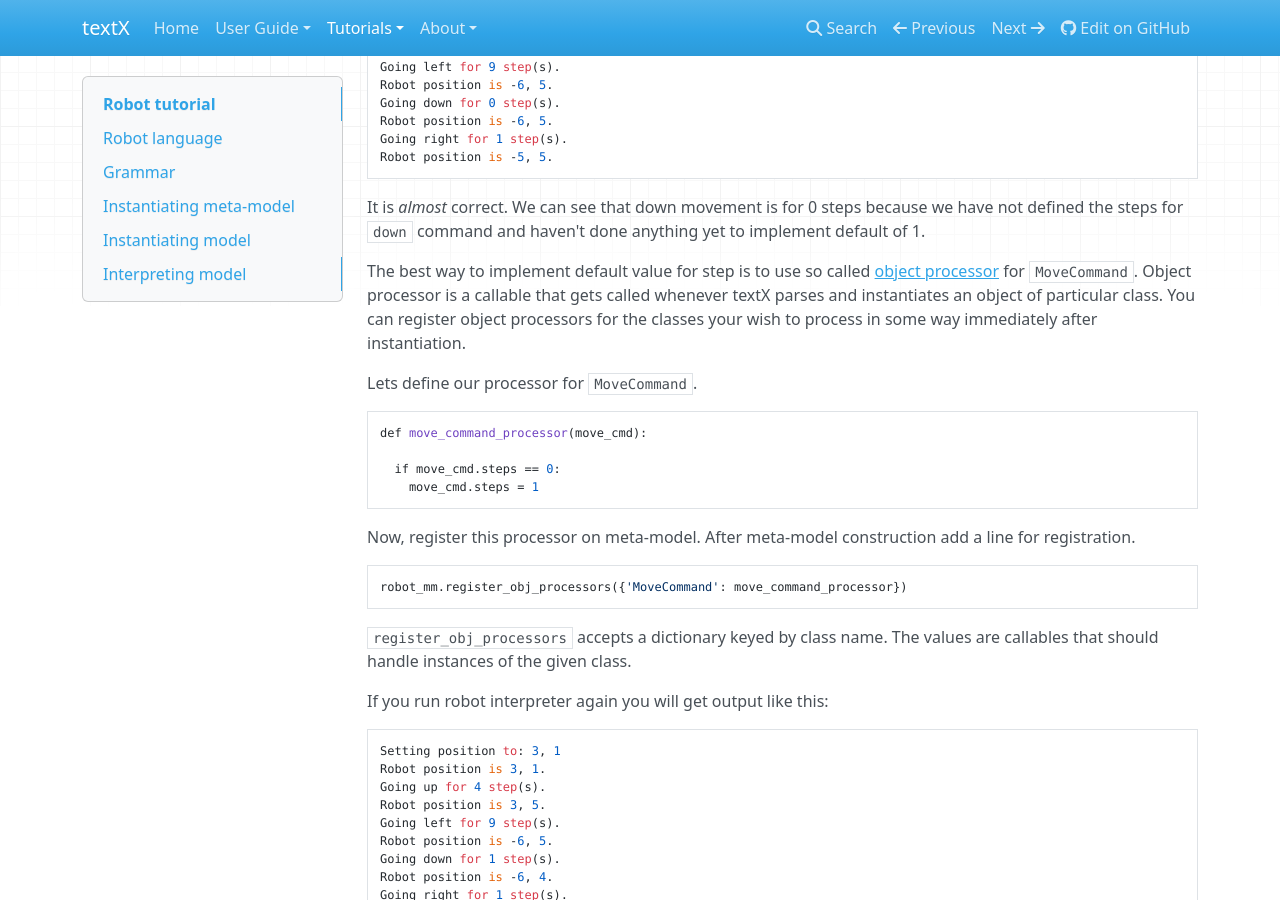
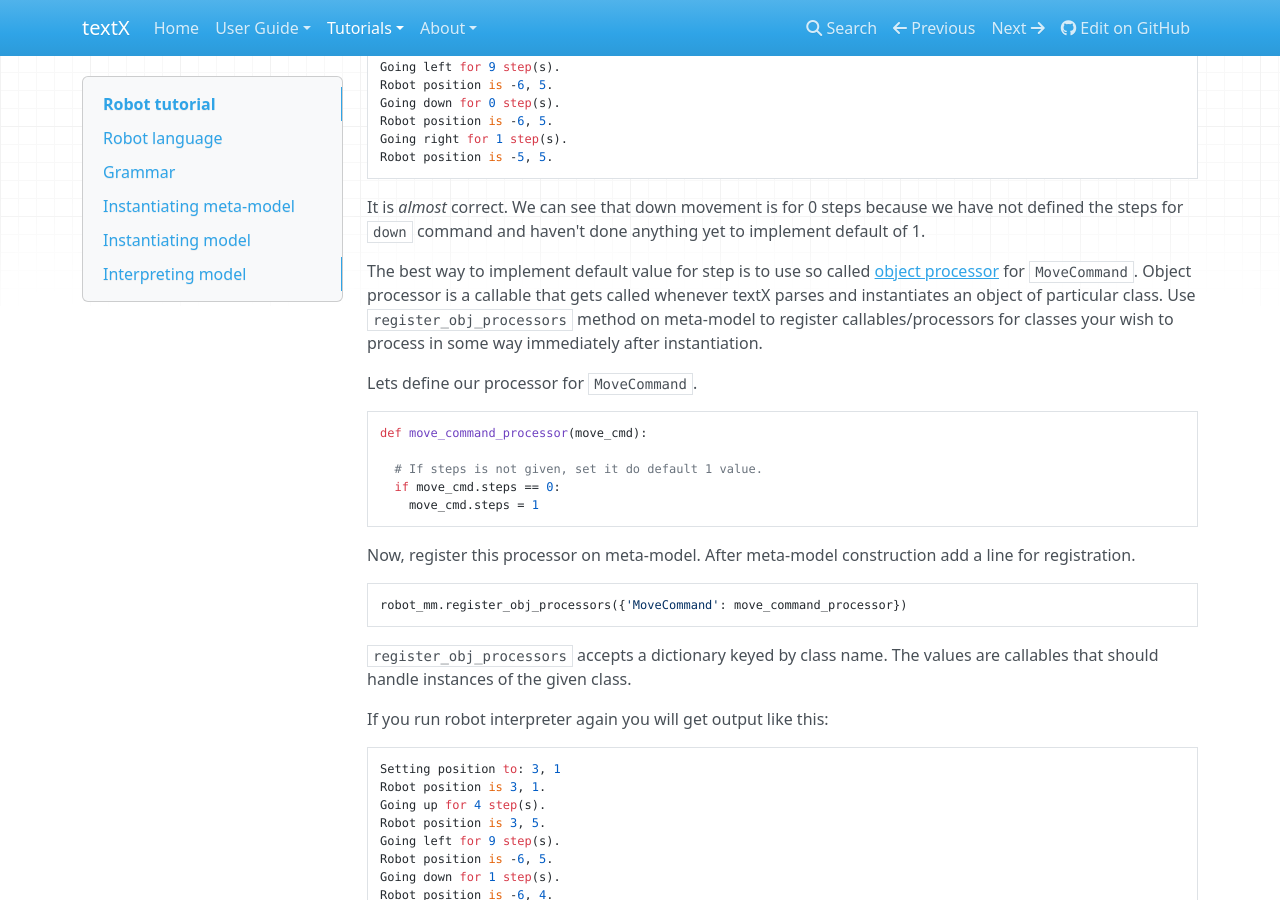
Before and after one commit to textX/textX, an MkDocs documentation site: the page built from docs/tutorials/robot.md, in a window 1280 px wide and 900 px high, scrolled down 6781 px. Built offline with MkDocs 1.6.1, drawn with Linux system fonts in a browser that asks for light colours; nearby versions of some CDN libraries; old or Windows-style settings are respelled for this version of MkDocs.

Commit message:
Changes in the robot example.

````diff
--- a/docs/tutorials/robot.md
+++ b/docs/tutorials/robot.md
@@ -345,17 +345,19 @@ implement default of 1.
 The best way to implement default value for step is to use so called [object
 processor](../metamodel.md#object-processors) for `MoveCommand`.
 Object processor is a callable that gets called whenever textX parses and
-instantiates an object of particular class. You can register object processors
-for the classes your wish to process in some way immediately after
-instantiation.
+instantiates an object of particular class. Use `register_obj_processors`
+method on meta-model to register callables/processors for classes your wish to
+process in some way immediately after instantiation.
 
 Lets define our processor for `MoveCommand`.
 
-    def move_command_processor(move_cmd):
+```python
+def move_command_processor(move_cmd):
 
-      if move_cmd.steps == 0:
-        move_cmd.steps = 1
-
+  # If steps is not given, set it do default 1 value.
+  if move_cmd.steps == 0:
+    move_cmd.steps = 1
+```
 
 Now, register this processor on meta-model. After meta-model construction add a
 line for registration.
````
